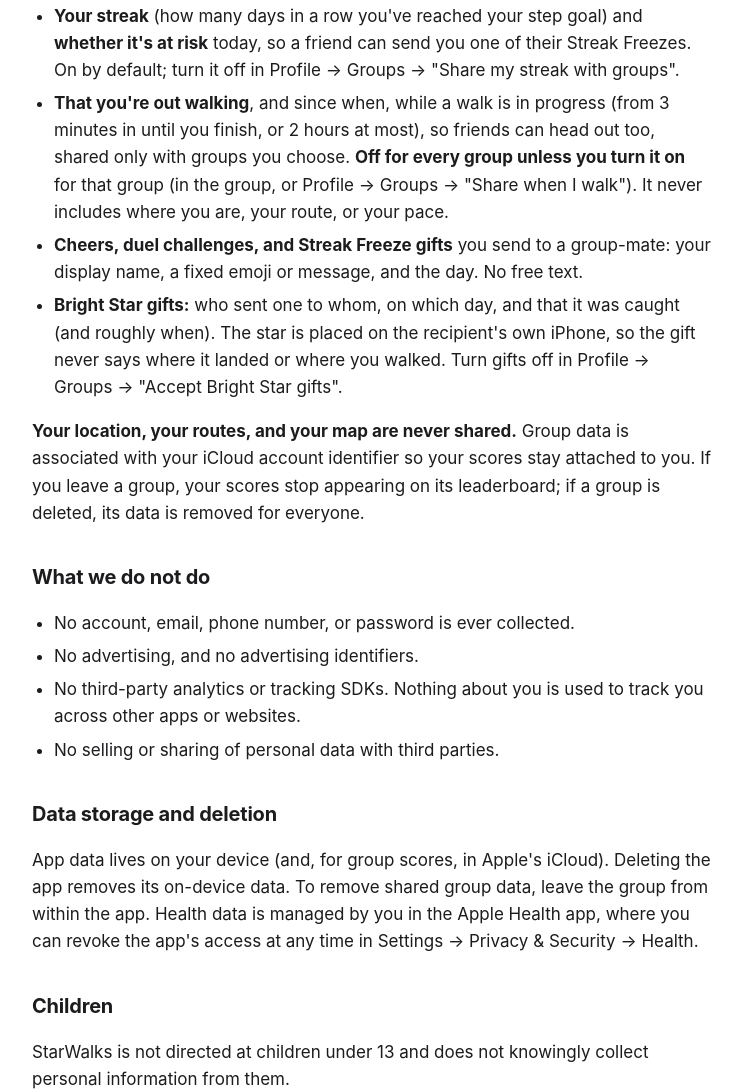
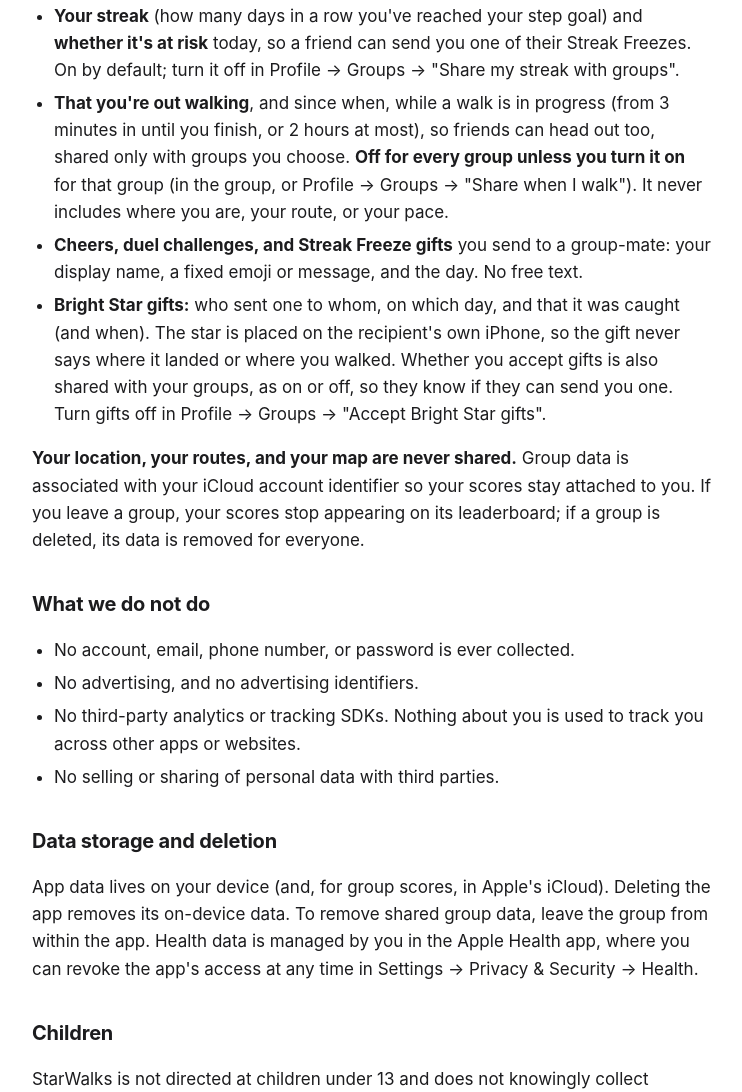
Before and after one commit to shonil-vijay/starwalks-site, a plain HTML site: page privacy.html in a window 1280 px wide. Shown: the part 1154-2246 px from the top of the page, without its empty margins (268-1010 px from the left). Drawn offline with Linux system fonts and the light colour scheme.

Commit message:
Privacy policy: gift catch time is exact; accepting gifts is shared
"roughly when" becomes "when" (caughtAt is exact), and the gifting bullet
now says whether you accept Bright Star gifts is shared with your groups
as on or off. Last updated November 24, 2026.

Co-Authored-By: Claude Opus 5.5 <noreply@anthropic.com>

```diff
--- a/privacy.html
+++ b/privacy.html
@@ -95,9 +95,11 @@
     to a group-mate: your display name, a fixed emoji or message, and the day.
     No free text.</li>
     <li><strong>Bright Star gifts:</strong> who sent one to whom, on which day, and
-    that it was caught (and roughly when). The star is placed on the recipient's own
-    iPhone, so the gift never says where it landed or where you walked. Turn gifts
-    off in Profile → Groups → "Accept Bright Star gifts".</li>
+    that it was caught (and when). The star is placed on the recipient's own
+    iPhone, so the gift never says where it landed or where you walked. Whether you
+    accept gifts is also shared with your groups, as on or off, so they know if they
+    can send you one. Turn gifts off in Profile → Groups → "Accept Bright Star
+    gifts".</li>
   </ul>
   <p><strong>Your location, your routes, and your map are never
   shared.</strong> Group data is associated with your iCloud account identifier
```
